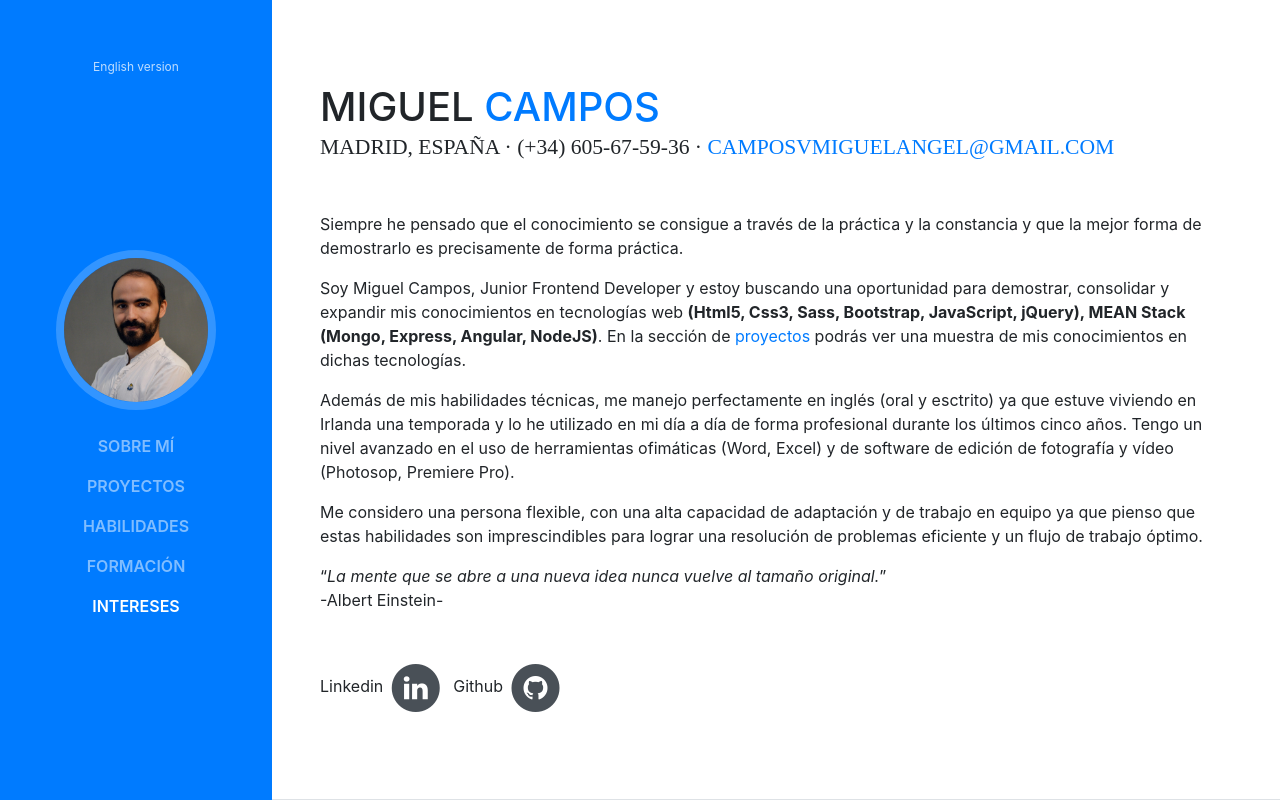
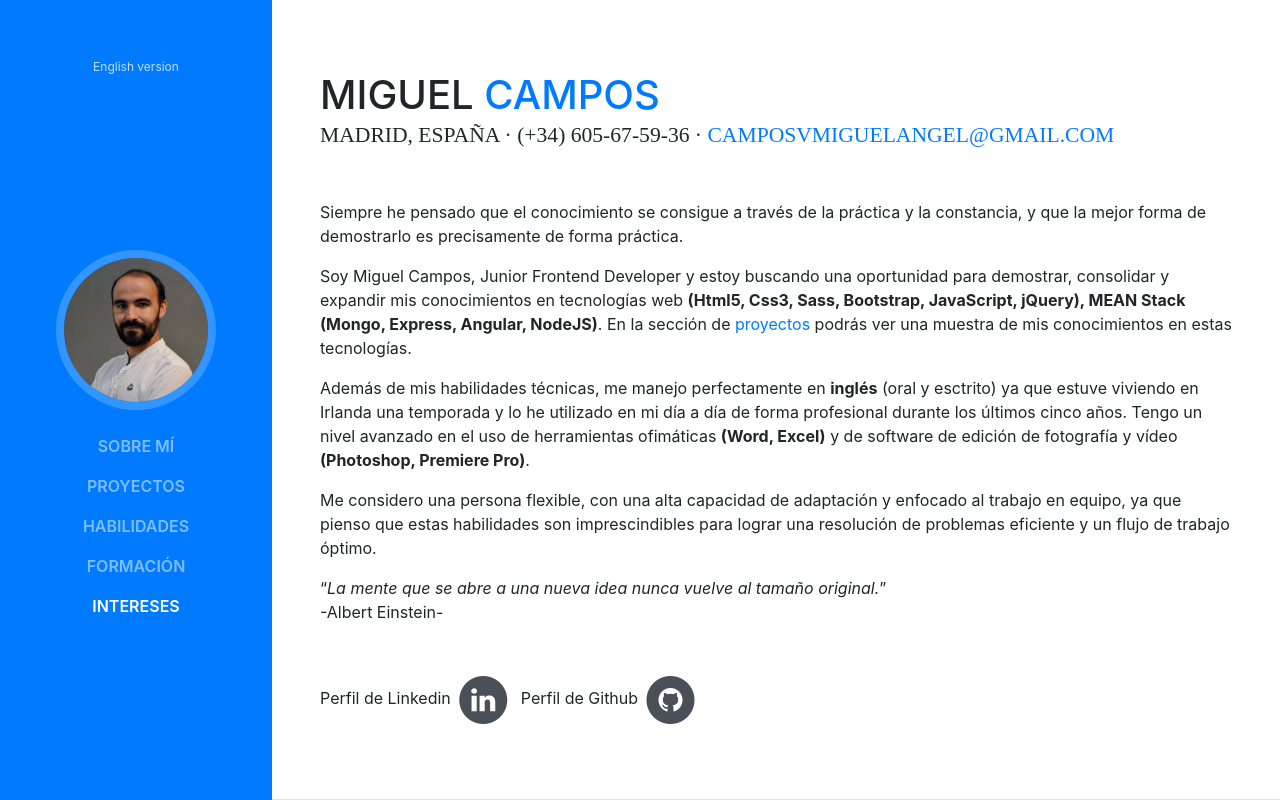
Before and after one commit to MCampos23/Resume-ES, a website with bundled scripts: page index.html in a window 1280 px wide. Shown: the top 800 px of the page. Built offline with nearby package versions, Linux system fonts and the light colour scheme; a web font is replaced by a local one.

Commit message:
reescritura texto de presentación y negrita

```diff
--- a/index.html
+++ b/index.html
@@ -76,14 +76,14 @@
           <a href="mailto:camposvmiguelangel@gmail.com">camposvmiguelangel@gmail.com</a>
         </div>
         <p>
-          Siempre he pensado que el conocimiento se consigue a través de la práctica y la constancia y que la mejor forma de demostrarlo es precisamente de forma práctica.
+          Siempre he pensado que el conocimiento se consigue a través de la práctica y la constancia, y que la mejor forma de demostrarlo es precisamente de forma práctica.
        <p>
-         Soy Miguel Campos, Junior Frontend Developer y estoy buscando una oportunidad para demostrar, consolidar y expandir mis conocimientos en tecnologías web <strong>(Html5, Css3, Sass, Bootstrap, JavaScript, jQuery), MEAN Stack (Mongo, Express, Angular, NodeJS)</strong>. En la sección de <a href="#projects">proyectos</a> podrás ver una  muestra de mis conocimientos en dichas tecnologías.
+         Soy Miguel Campos, Junior Frontend Developer y estoy buscando una oportunidad para demostrar, consolidar y expandir mis conocimientos en tecnologías web <strong>(Html5, Css3, Sass, Bootstrap, JavaScript, jQuery), MEAN Stack (Mongo, Express, Angular, NodeJS)</strong>. En la sección de <a href="#projects">proyectos</a> podrás ver una  muestra de mis conocimientos en estas tecnologías.
        </p>
-         Además de mis habilidades técnicas, me manejo perfectamente en inglés (oral y esctrito) ya que estuve viviendo en Irlanda una temporada y lo he utilizado en mi día a día de forma profesional durante los últimos cinco años. Tengo un nivel avanzado en el uso de herramientas ofimáticas (Word, Excel) y de software de edición de fotografía y vídeo (Photosop, Premiere Pro).
+         Además de mis habilidades técnicas, me manejo perfectamente en <strong>inglés</strong>  (oral y esctrito) ya que estuve viviendo en Irlanda una temporada y lo he utilizado en mi día a día de forma profesional durante los últimos cinco años. Tengo un nivel avanzado en el uso de herramientas ofimáticas <strong>(Word, Excel)</strong> y de software de edición de fotografía y vídeo <strong>(Photoshop, Premiere Pro)</strong>.
        </p>
        <p>
-         Me considero una persona flexible, con una alta capacidad de adaptación y de trabajo en equipo ya que pienso que estas habilidades son imprescindibles para lograr  una resolución de problemas eficiente y un flujo de trabajo óptimo.
+         Me considero una persona flexible, con una alta capacidad de adaptación y enfocado al trabajo en equipo, ya que pienso que estas habilidades son imprescindibles para lograr  una resolución de problemas eficiente y un flujo de trabajo óptimo.
        </p>
         <p class="mb-5">
           <q><i>La mente que se abre a una nueva idea nunca vuelve al tamaño original.</i></q><br />
@@ -92,7 +92,7 @@
 
         <ul class="list-inline list-social-icons mb-0 ">
           <li class="list-inline-item">
-            Linkedin
+            Perfil de Linkedin
             <a href="https://www.linkedin.com/in/miguel-%C3%A1ngel-campos-vara/" target="_blank">
               <span class="fa-stack fa-lg">
                 <i class="fa fa-circle fa-stack-2x"></i>
@@ -100,7 +100,7 @@
               </span>
             </a>
           </li>
-          Github
+          Perfil de Github
           <li class="list-inline-item">
             <a href="https://github.com/MCampos23" target="_blank">
               <span class="fa-stack fa-lg">
```
